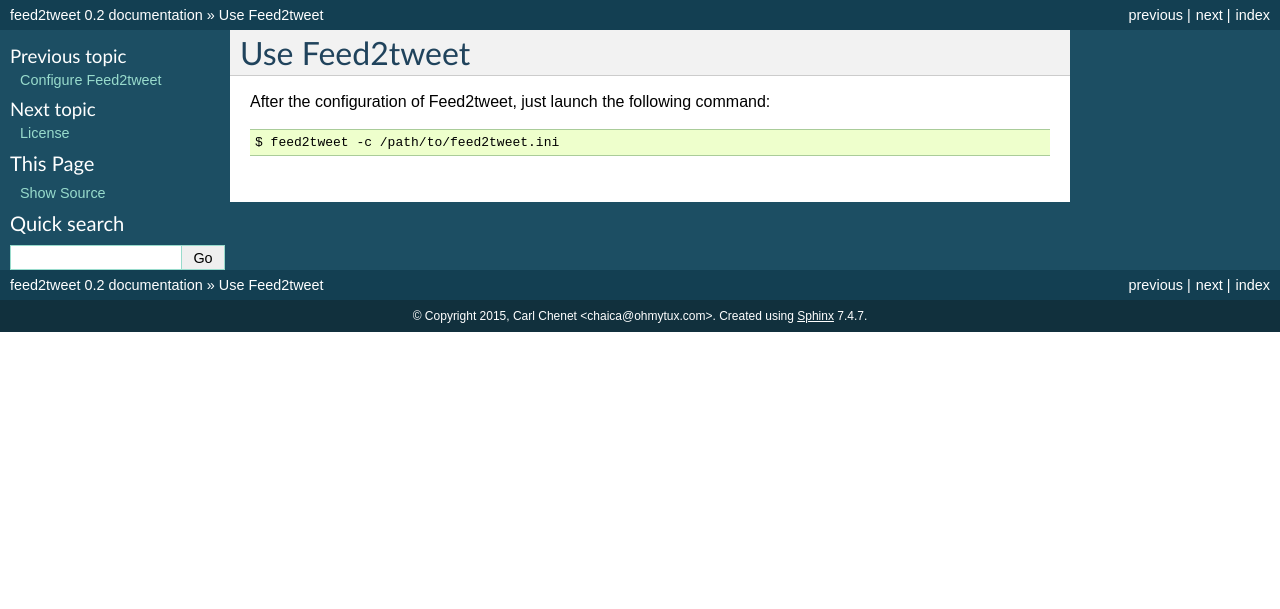
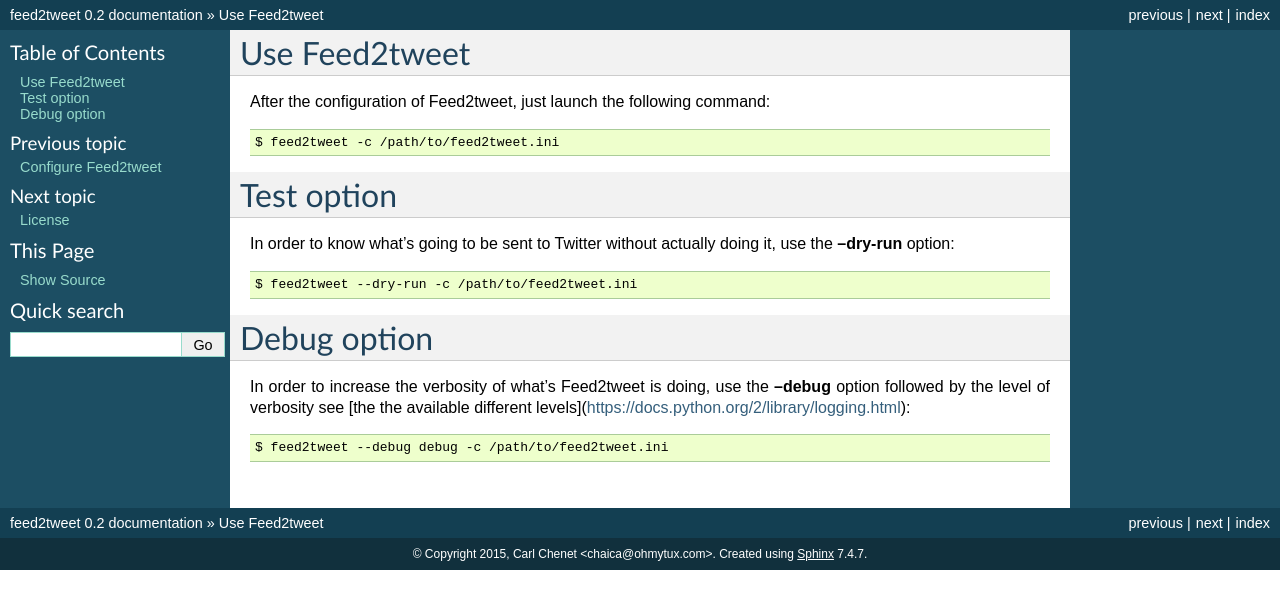
Before and after one commit to anarcat/feed2tweet, a Sphinx documentation site: the page built from docs/source/use.rst, in a window 1280 px wide. Shown: the top 609 px of the page. Built offline with Sphinx 7.4.7, drawn with Linux system fonts in a browser that asks for light colours.

Commit message:
add debug and test options

```diff
--- a/docs/source/use.rst
+++ b/docs/source/use.rst
@@ -3,3 +3,15 @@
 After the configuration of Feed2tweet, just launch the following command::
 
     $ feed2tweet -c /path/to/feed2tweet.ini
+
+Test option
+===========
+In order to know what's going to be sent to Twitter without actually doing it, use the **--dry-run** option::
+
+    $ feed2tweet --dry-run -c /path/to/feed2tweet.ini
+
+Debug option
+============
+In order to increase the verbosity of what's Feed2tweet is doing, use the **--debug** option followed by the level of verbosity see [the the available different levels](https://docs.python.org/2/library/logging.html)::
+
+    $ feed2tweet --debug debug -c /path/to/feed2tweet.ini
```
